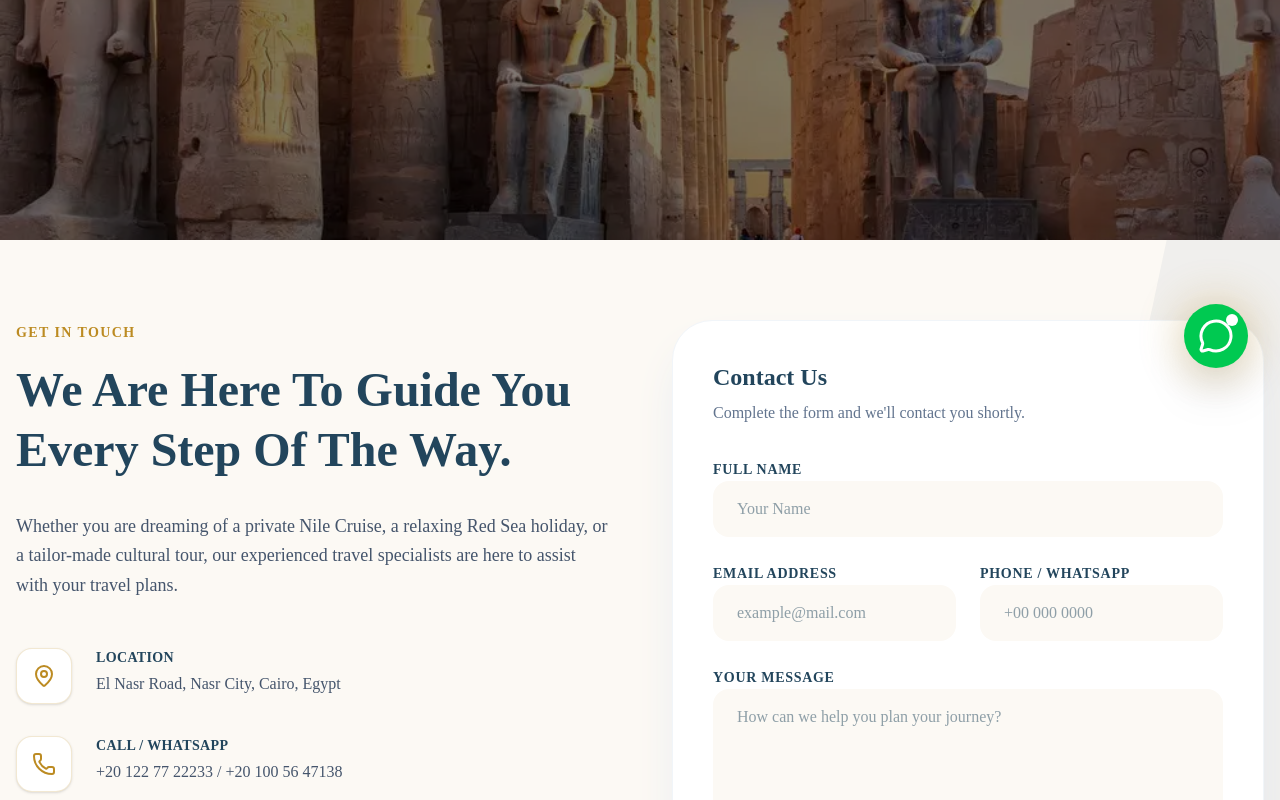
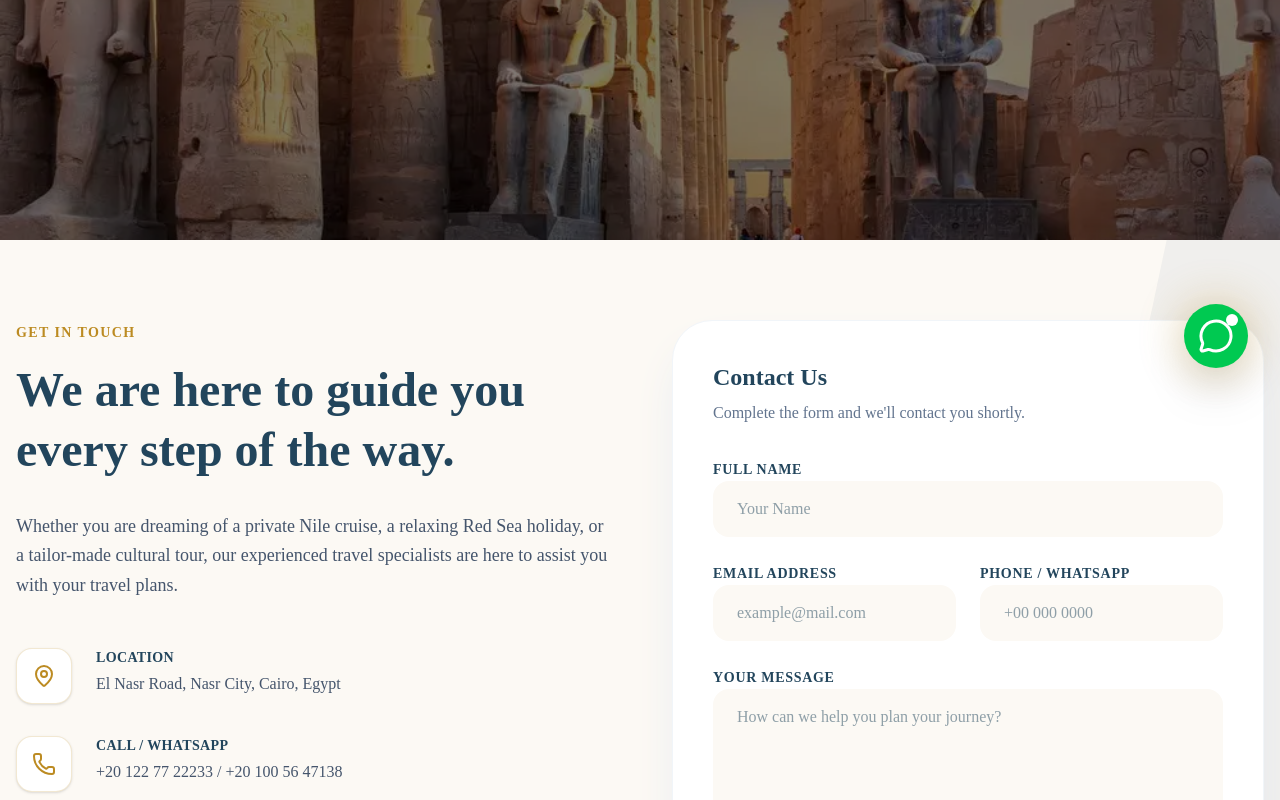
Before and after one commit to youssef-shaaban-dev/the-bridge-travel, a React (Vite) app: page /contact-us in a window 1280 px wide. Shown: the part 400-1200 px from the top of the page. Built offline with nearby package versions, Linux system fonts and the light colour scheme.

Commit message:
Fix text casing and punctuation in ContactMain.jsx

```diff
--- a/src/components/pages/contactUs/ContactMain.jsx
+++ b/src/components/pages/contactUs/ContactMain.jsx
@@ -57,11 +57,10 @@ const ContactMain = () => {
                     >
                         <span className="text-sm font-bold tracking-widest text-[#BC8B22] uppercase">Get In Touch</span>
                         <h2 className="mt-4 mb-8 text-4xl font-bold text-[#22455C] md:text-5xl leading-tight">
-                            We Are Here To Guide You Every Step Of The Way.
+                            We are here to guide you every step of the way.
                         </h2>
                         <p className="mb-12 text-slate-600 leading-relaxed text-lg">
-                            Whether you are dreaming of a private Nile Cruise, a relaxing Red Sea holiday, or a tailor-made cultural tour, our experienced travel specialists are here to assist with your travel plans.
-                        </p>
+                           Whether you are dreaming of a private Nile cruise, a relaxing Red Sea holiday, or a tailor-made cultural tour, our experienced travel specialists are here to assist you with your travel plans.</p>
 
                         <div className="space-y-8">
                             {contactInfo.map((info, index) => (
```
